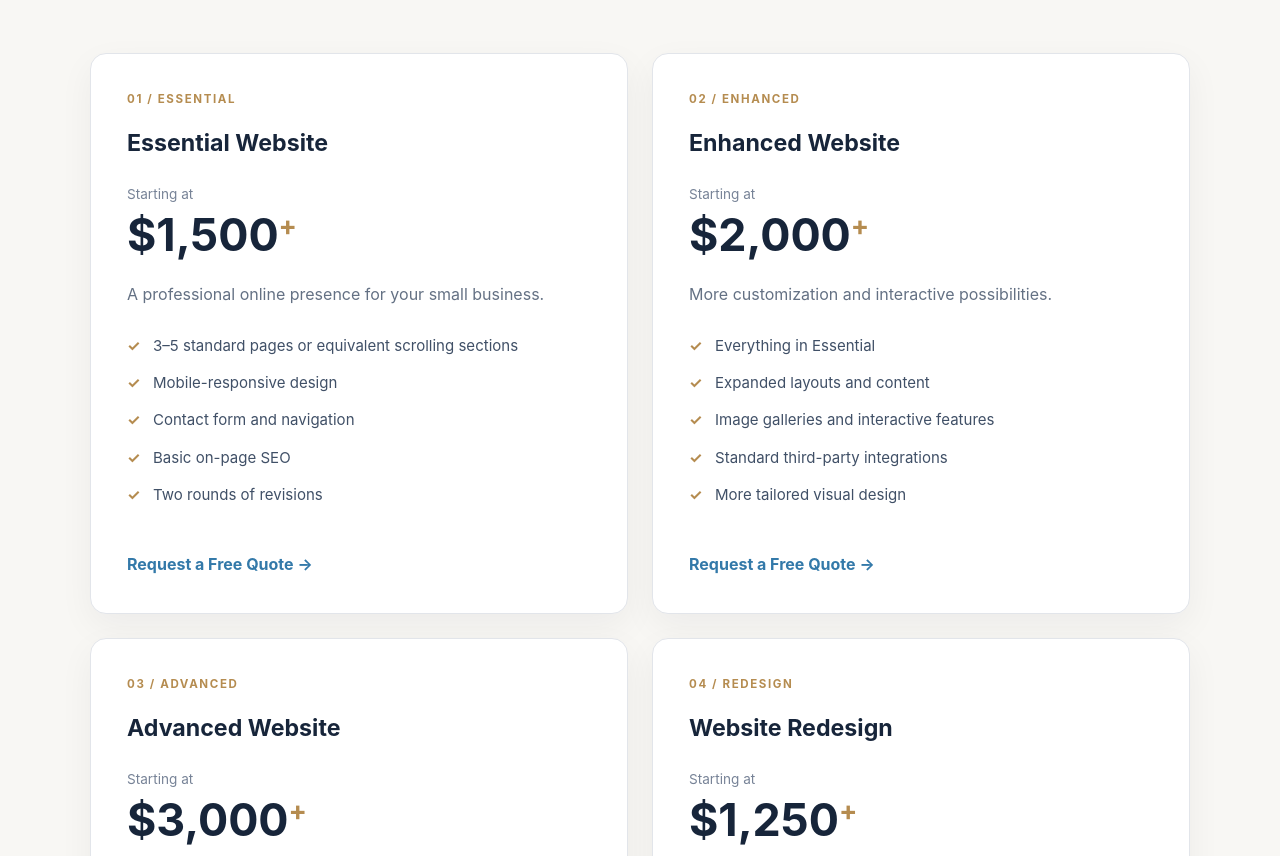
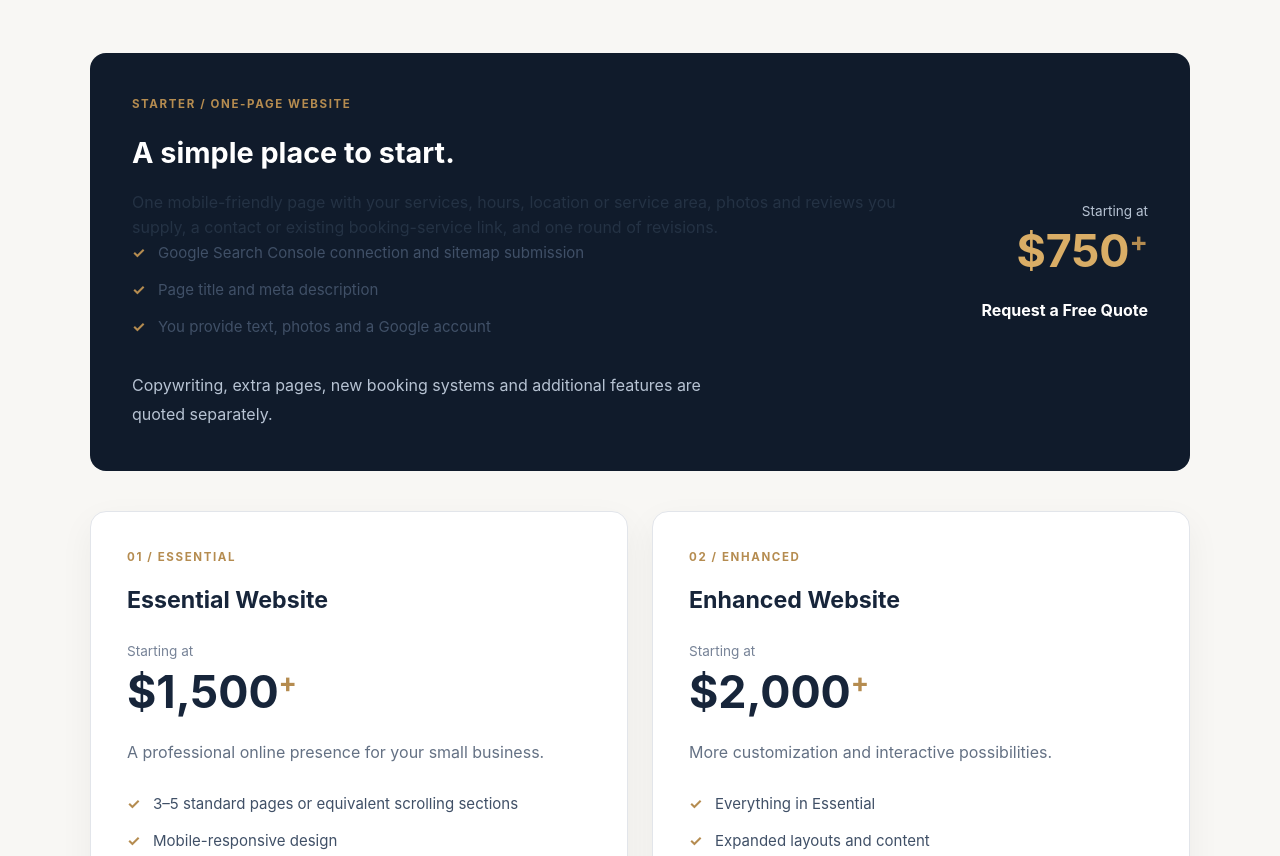
Before and after one commit to IKL4CTU/Gabriel-Perez-Portfolio, a plain HTML site: page index.html in a window 1280 px wide. Shown: the part 9070-9926 px from the top of the page. Drawn offline with Linux system fonts and the light colour scheme.

Commit message:
Add $750 starter website package and consultation scheduling link

```diff
--- a/index.html
+++ b/index.html
@@ -1050,6 +1050,31 @@
                     </p>
                 </div>
 
+                <!-- Starter one-page package -->
+                <article class="pricing-custom" aria-labelledby="starter-title">
+                    <div>
+                        <p class="pricing-label">STARTER / ONE-PAGE WEBSITE</p>
+                        <h3 id="starter-title">A simple place to start.</h3>
+                        <p>One mobile-friendly page with your services, hours, location or service area,
+                            photos and reviews you supply, a contact or existing booking-service link,
+                            and one round of revisions.</p>
+                        <ul class="pricing-features">
+                            <li>Google Search Console connection and sitemap submission</li>
+                            <li>Page title and meta description</li>
+                            <li>You provide text, photos and a Google account</li>
+                        </ul>
+                        <p>Copywriting, extra pages, new booking systems and additional features
+                            are quoted separately.</p>
+                    </div>
+                    <div class="pricing-custom-action">
+                        <p class="pricing-starting">Starting at</p>
+                        <p class="pricing-price">$750<span>+</span></p>
+                        <a href="#contact" class="pricing-link" data-package="starter">
+                            Request a Free Quote
+                        </a>
+                    </div>
+                </article>
+
                 <!-- Pricing Cards -->
                 <div class="pricing-grid">
 
@@ -1346,6 +1371,16 @@
                             </p>
                         </div>
 
+                        <div class="contact-method">
+                            <p class="contact-label">LET'S TALK FACE TO FACE</p>
+                            <a href="https://cal.com/gabriel-j-perez" class="contact-email"
+                               target="_blank" rel="noopener noreferrer">
+                                Schedule a free consultation
+                            </a>
+                            <p class="contact-note">Choose a time to discuss your project.
+                                Opens the booking calendar in a new tab.</p>
+                        </div>
+
                         <div class="contact-promise">
 
                             <h4>A conversation, not a commitment.</h4>
@@ -1404,6 +1439,10 @@
                             <select id="project-type" name="project_type" required>
                                 <option value="" disabled selected>
                                     Select a service
+                                </option>
+
+                                <option value="starter">
+                                    Starter One-Page Site - Starting at $750+
                                 </option>
 
                                 <option value="essential">
```
